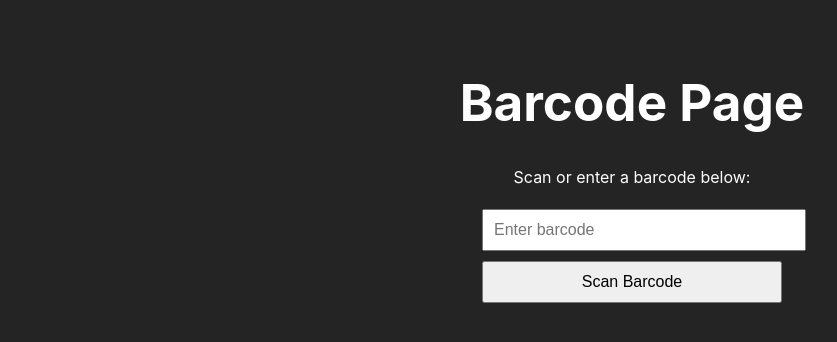
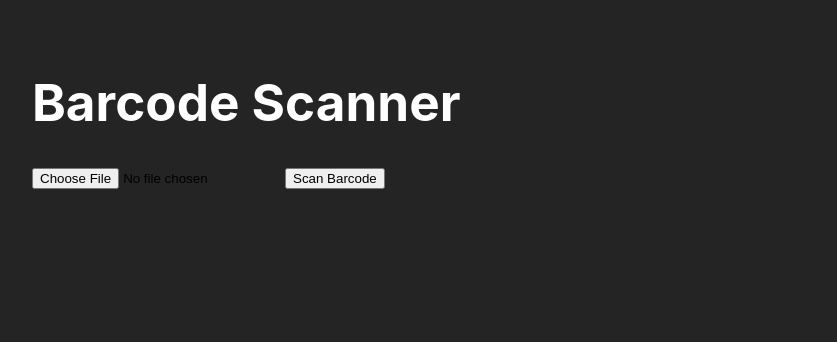
Before and after one commit to Jaturaput-Jongsubcharoen/COMP229-NutriSnap-Client1, a React (Vite) app: page /barcode in a window 1280 px wide. Shown: the top 342 px of the page, without its empty margins (8-845 px from the left). Built offline with nearby package versions, Linux system fonts and the light colour scheme.

Commit message:
Barcode Scanner update
> User can now upload an image of any EAN and UPC Barcode
> Barcodes are accurately read

```diff
--- a/package.json
+++ b/package.json
@@ -14,6 +14,7 @@
     "axios": "^1.7.8",
     "cors": "^2.8.5",
     "dotenv": "^16.4.7",
+    "quagga": "^0.12.1",
     "react": "^18.3.1",
     "react-dom": "^18.3.1",
     "react-router-dom": "^7.0.1"
--- a/src/pages/BarcodePage.jsx
+++ b/src/pages/BarcodePage.jsx
@@ -1,8 +1,51 @@
 import React, { useState } from 'react';
+import axios from 'axios';
+import Quagga from 'quagga';
 
 function BarcodePage() {
     const [barcode, setBarcode] = useState('');
     const [result, setResult] = useState(null);
+    const [image, setImage] = useState(null);
+    const [nutrients, setNutrients] = useState(null);
+
+    const handleImageUpload = (event) => {
+        setImage(URL.createObjectURL(event.target.files[0]));
+      };
+
+      const scanBarcode = () => {
+        Quagga.decodeSingle({
+          src: image,
+          numOfWorkers: 0,  // Needs to be 0 when used within node
+          inputStream: {
+            size: 800  // restrict input-size to be 800px in width (long-side)
+          },
+          decoder: {
+            readers: ["ean_reader"]  // List of active readers
+          },
+        }, (result) => {
+          if (result && result.codeResult) {
+            setBarcode(result.codeResult.code);
+            fetchNutritionalInfo(result.codeResult.code);
+          } else {
+            console.log("Barcode not detected");
+          }
+        });
+      };
+
+      const fetchNutritionalInfo = async (barcode) => {
+        try {
+          const response = await axios.get('https://api.nutritionix.com/v2/search/item', {
+            params: {
+              upc: barcode,
+              appId: '987883de',
+              appKey: '6b96a1f0e21ec3734ee14f5832315d5f',
+            },
+          });
+          setNutrients(response.data);
+        } catch (error) {
+          console.error("Error fetching nutritional information:", error);
+        }
+      };
 
     // Handle barcode submission
     const handleScan = (e) => {
@@ -16,6 +59,35 @@ function BarcodePage() {
     };
 
     return (
+        <div>
+          <h1>Barcode Scanner</h1>
+          <input type="file" accept="image/*" onChange={handleImageUpload} />
+          <button onClick={scanBarcode}>Scan Barcode</button>
+          {barcode && <p>Barcode: {barcode}</p>}
+          {nutrients && (
+            <div>
+              <h2>Nutritional Information</h2>
+              <table>
+                <thead>
+                  <tr>
+                    <th>Nutrient</th>
+                    <th>Amount</th>
+                  </tr>
+                </thead>
+                <tbody>
+                  {Object.keys(nutrients).map((key) => (
+                    <tr key={key}>
+                      <td>{key}</td>
+                      <td>{nutrients[key]}</td>
+                    </tr>
+                  ))}
+                </tbody>
+              </table>
+            </div>
+          )}
+        </div>
+      );
+    /*return (
         <div style={{ textAlign: 'center', margin: '20px' }}>
             <h1>Barcode Page</h1>
             <p>Scan or enter a barcode below:</p>
@@ -60,7 +132,7 @@ function BarcodePage() {
                 </div>
             )}
         </div>
-    );
+    );*/
 }
 
 export default BarcodePage;
```
Also changed, not shown: 1 other file (tests, documents, lock files or other folders).
